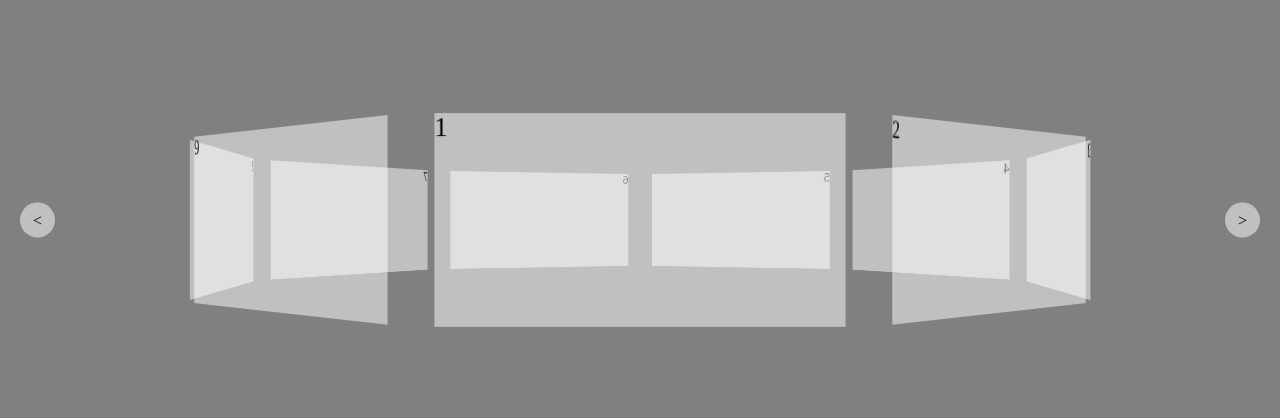
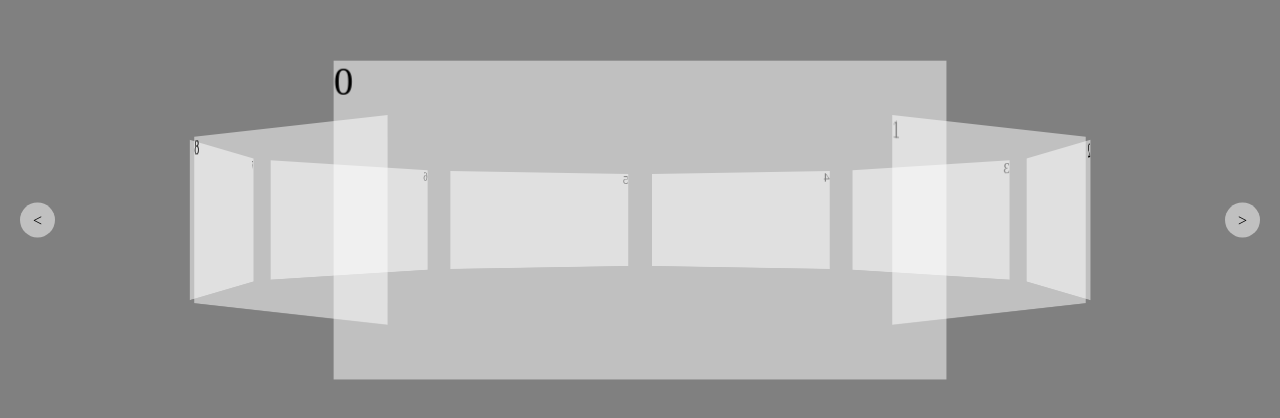
Before and after one commit to tomkaar/karusell, a plain HTML site: page index.html in a window 1280 px wide. Shown: the part 180-598 px from the top of the page. Drawn offline with Linux system fonts and the light colour scheme.

Commit message:
Spin Function

```diff
--- a/functions.js
+++ b/functions.js
@@ -2,6 +2,12 @@ var left = document.getElementById("left");
 var right = document.getElementById("right");
 var carousel = document.getElementById("carousel");
 var spinDeg = 0;
+var curIndex = 0;
+
+var defaultTranslateZ = 392;
+var zoomTranslateZ = 592;
+
+currentIndex(0);
 
 // Left button click
 left.onclick = function(){
@@ -16,10 +22,10 @@ document.onkeydown = checkKey;
 	function checkKey(e) {
 	e = e || window.event;
 	if (e.keyCode == '38') {
-	    spinZero();
+	    spinRight();
 	}
 	else if (e.keyCode == '40') {
-	    spinOneSixty();
+	    spinLeft();
 	}
 	else if (e.keyCode == '37') {
 	    spinLeft();
@@ -33,16 +39,45 @@ document.onkeydown = checkKey;
 function spinLeft(){
 	spinDeg += 40;
 	carousel.style.transform = "rotateY("+ spinDeg +"deg)";
+	removeIndex();
 }
 function spinRight(){
 	spinDeg -= 40;
 	carousel.style.transform = "rotateY("+ spinDeg +"deg)";
+	addIndex();
 }
-function spinZero(){
-	spinDeg = 0;
-	carousel.style.transform = "rotateY("+ spinDeg +"deg)";
+
+// currentIndex
+function addIndex(){
+	curIndex += 1;
+	currentIndex(curIndex);
 }
-function spinOneSixty(){
-	spinDeg = 160;
-	carousel.style.transform = "rotateY("+ spinDeg +"deg)";
+function removeIndex(){
+	curIndex -= 1;
+	currentIndex(curIndex);
 }
+function currentIndex(cIndex){
+	if (cIndex > 8) {
+		curIndex = 0;
+	} else if( cIndex < 0){
+		curIndex = 8;
+	} else{
+		curIndex = cIndex;
+	}
+
+	shrink();
+	grow(curIndex);
+}
+
+// Shrink Box
+function shrink(){
+	for(i = 0; i < 9; i++) {
+		var thisElement = document.getElementById("a"+ i);
+		thisElement.style.transform = "rotateY("+ i * 40 +"deg) translateZ("+ defaultTranslateZ +"px)";
+	}
+}
+// Grow box
+function grow(index){
+	var thisElement = document.getElementById("a"+ index);
+	thisElement.style.transform = "rotateY("+ index * 40 +"deg) translateZ("+ zoomTranslateZ +"px)";
+}
--- a/index.html
+++ b/index.html
@@ -9,15 +9,15 @@
 	<div id="right">&gt;</div>
 	<div class="container">
 		<div id="carousel">
-			<div class="side a1">1</div>
-			<div class="side a2">2</div>
-			<div class="side a3">3</div>
-			<div class="side a4">4</div>
-			<div class="side a5">5</div>
-			<div class="side a6">6</div>
-			<div class="side a7">7</div>
-			<div class="side a8">8</div>
-			<div class="side a9">9</div>
+			<div class="side" id="a0">0</div>
+			<div class="side" id="a1">1</div>
+			<div class="side" id="a2">2</div>
+			<div class="side" id="a3">3</div>
+			<div class="side" id="a4">4</div>
+			<div class="side" id="a5">5</div>
+			<div class="side" id="a6">6</div>
+			<div class="side" id="a7">7</div>
+			<div class="side" id="a8">8</div>
 		</div>
 	</div>
 <script type="text/javascript" src="functions.js"></script>
--- a/style.css
+++ b/style.css
@@ -58,23 +58,16 @@ body, html {
 	top: 0;
 	left: 0px;
 	width: 250px;
-	min-height: 130px;
+	height: 130px;
 	background: rgba(255,255,255,0.5);
+	transition: 0.2s all ease;
 }
-	.a1 { transform: rotateY(0deg) translateZ(392px); }
-
-	.a2 { transform: rotateY(40deg)translateZ(392px); }
-
-	.a3 { transform: rotateY(80deg)translateZ(392px); }
-
-	.a4 { transform: rotateY(120deg)translateZ(392px); }
-
-	.a5 { transform: rotateY(160deg)translateZ(392px); }
-
-	.a6 { transform: rotateY(200deg)translateZ(392px); }
-
-	.a7 { transform: rotateY(240deg)translateZ(392px); }
-
-	.a8 { transform: rotateY(280deg)translateZ(392px); }
-
-	.a9 { transform: rotateY(320deg) translateZ(392px); }
+	#a0 { transform: rotateY(0deg) translateZ(392px); }
+	#a1 { transform: rotateY(40deg) translateZ(392px); }
+	#a2 { transform: rotateY(80deg) translateZ(392px); }
+	#a3 { transform: rotateY(120deg) translateZ(392px); }
+	#a4 { transform: rotateY(160deg) translateZ(392px); }
+	#a5 { transform: rotateY(200deg) translateZ(392px); }
+	#a6 { transform: rotateY(240deg) translateZ(392px); }
+	#a7 { transform: rotateY(280deg) translateZ(392px); }
+	#a8 { transform: rotateY(320deg) translateZ(392px); }
```
